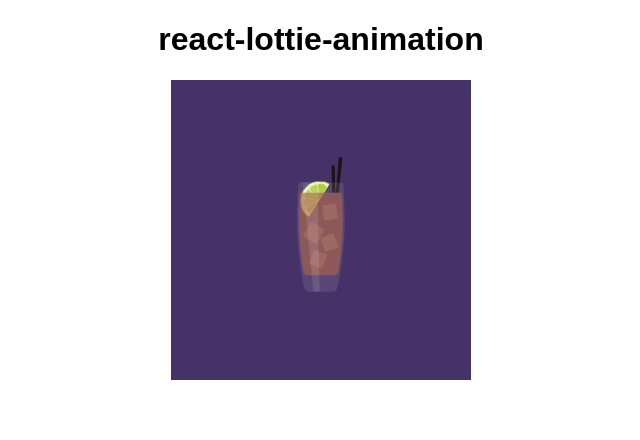
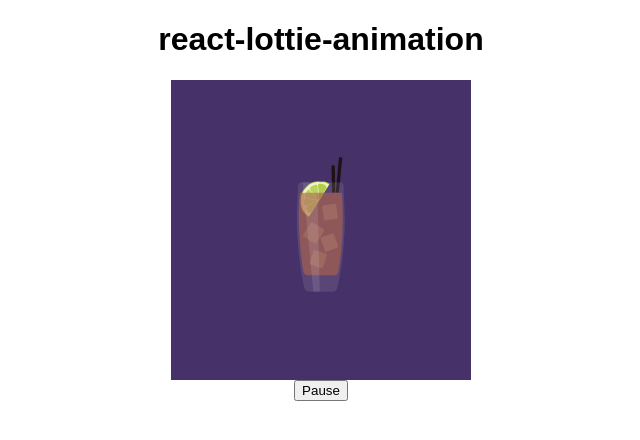
Before and after one commit to SimoNonnis/react-lottie-animation, a React (Create React App) app: page / in a window 1280 px wide. Shown: the top 440 px of the page, without its empty margins (319-959 px from the left). Built offline with nearby package versions, Linux system fonts and the light colour scheme.

Commit message:
Add state

```diff
--- a/src/components/Drink.jsx
+++ b/src/components/Drink.jsx
@@ -1,4 +1,4 @@
-import React from 'react';
+import React, { useState } from 'react';
 import Lottie from 'react-lottie';
 
 import animationDrink from '../animations/animationDrink.json';
@@ -13,7 +13,16 @@ const options = {
 };
 
 const Drink = () => {
-  return <Lottie options={options} height={300} width={300} />;
+  const [paused, setPaused] = useState(false);
+
+  const handlePause = () => setPaused(!paused);
+
+  return (
+    <div>
+      <Lottie options={options} height={300} width={300} isPaused={paused} />
+      <button onClick={handlePause}>{paused ? 'Play' : 'Pause'}</button>
+    </div>
+  );
 };
 
 export default Drink;
```
